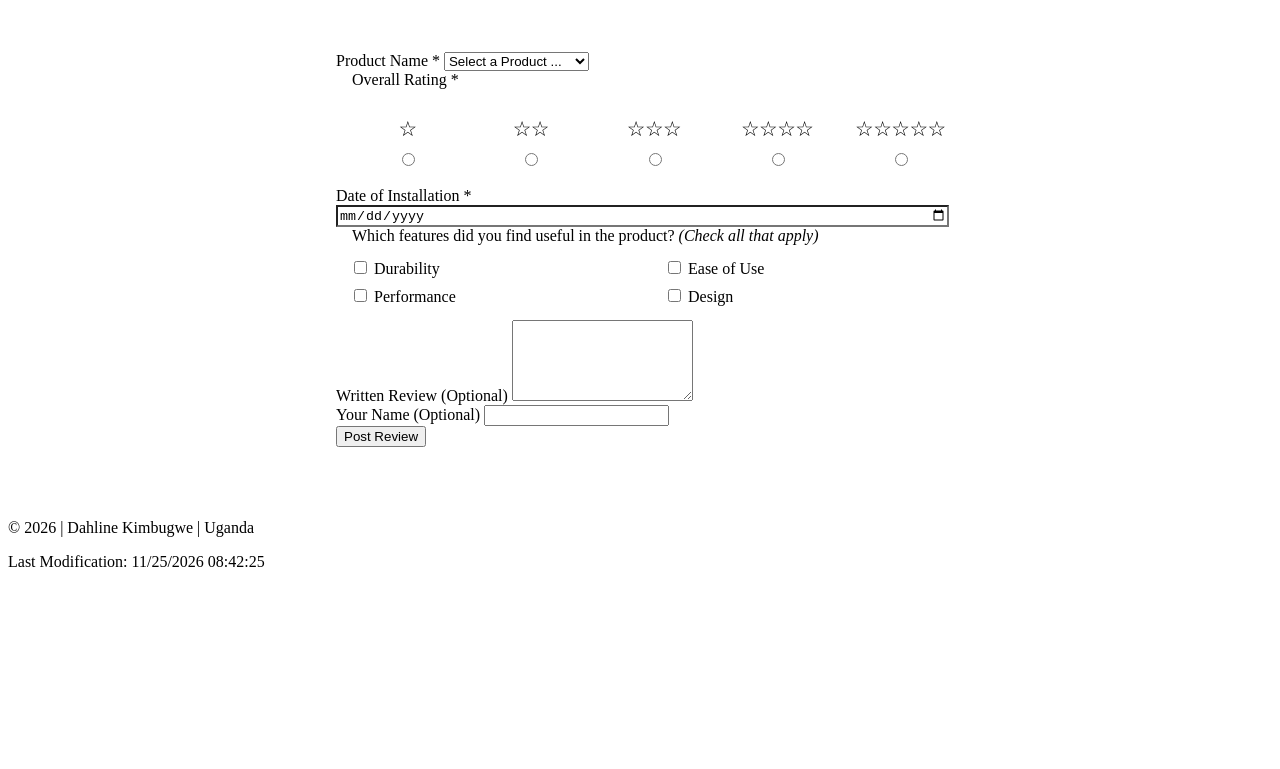
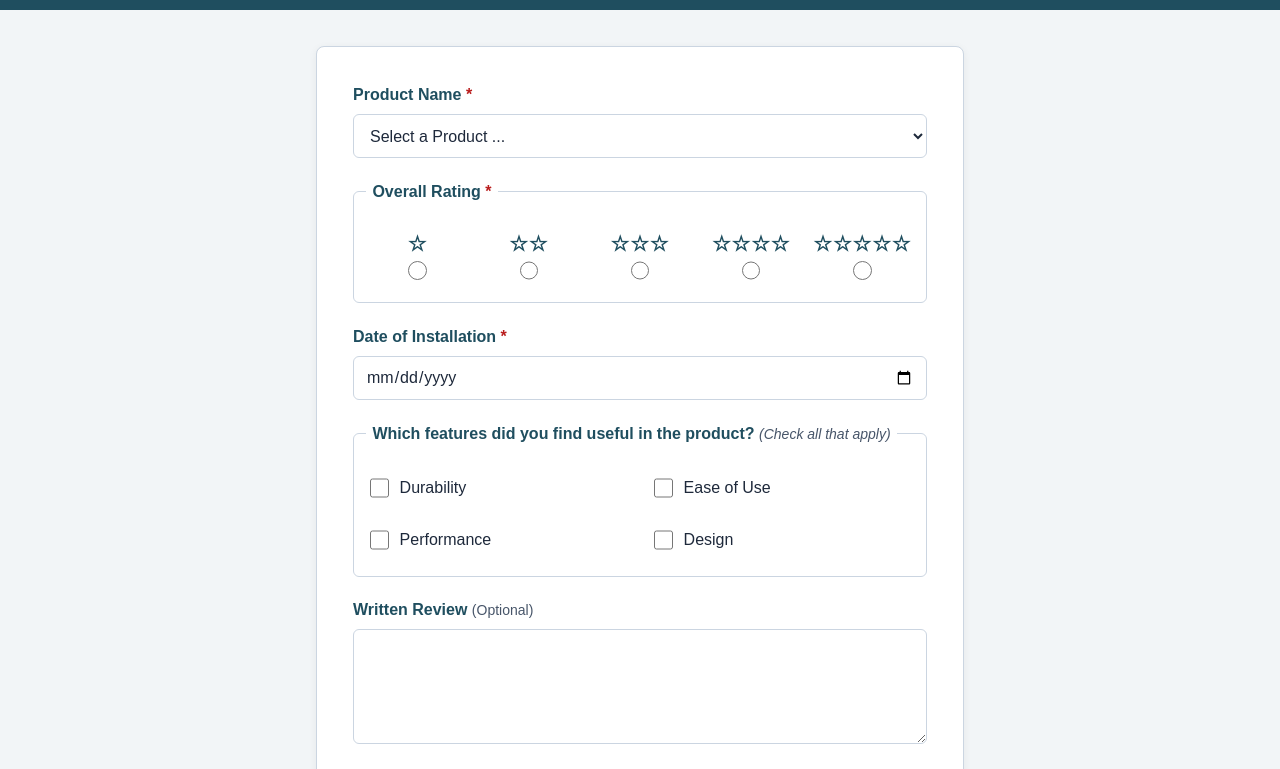
Before and after one commit to kimdahline/wdd131, a plain HTML site: page form.html in a window 1280 px wide. Shown: the part 78-847 px from the top of the page. Before the commit the page ends 800 px from the top, so only its background shows below. Drawn offline with Linux system fonts and the light colour scheme.

Commit message:
W05 Assignment: Product Review Form correction

```diff
--- a/styles/form-large.css
+++ b/styles/form-large.css
@@ -22,7 +22,12 @@
         gap: 0.5rem;
     }
 
+    .rating-group label {
+        padding: 0.5rem 0.25rem;
+    }
+
     .rating-group span {
         font-size: 1.3rem;
+        letter-spacing: 1px;
     }
 }
--- a/styles/form.css
+++ b/styles/form.css
@@ -1,4 +1,141 @@
-/* Fix fieldset shrinking on narrow mobile screens */
+:root {
+    --primary-color: #1f4e5f;
+    --primary-dark: #163844;
+    --secondary-color: #ffffff;
+    --accent-color: #f2f5f7;
+    --border-color: #cbd5e1;
+    --text-color: #1e293b;
+    --muted-text: #475569;
+    --required-color: #b91c1c;
+    --heading-font: Arial, Helvetica, sans-serif;
+    --body-font: Arial, Helvetica, sans-serif;
+    --font-size: 16px;
+}
+
+*, *::before, *::after {
+    margin: 0;
+    padding: 0;
+    box-sizing: border-box;
+}
+
+html, body {
+    max-width: 100%;
+    overflow-x: hidden;
+}
+
+body {
+    background-color: var(--accent-color);
+    color: var(--text-color);
+    font-family: var(--body-font);
+    font-size: var(--font-size);
+    line-height: 1.5;
+    display: flex;
+    flex-direction: column;
+    min-height: 100vh;
+}
+
+/* Header & Footer */
+header, footer {
+    background-color: var(--primary-color);
+    color: var(--secondary-color);
+    text-align: center;
+    padding: 1.25rem 1rem;
+    width: 100%;
+}
+
+header h1 {
+    font-family: var(--heading-font);
+    font-size: 1.75rem;
+    letter-spacing: 0.5px;
+    overflow-wrap: break-word;
+}
+
+footer {
+    margin-top: auto;
+    font-size: 0.9rem;
+}
+
+footer p + p {
+    margin-top: 0.35rem;
+    color: #e2e8f0;
+}
+
+/* Main Container */
+main {
+    width: 100%;
+    max-width: 600px;
+    margin: 1.5rem auto;
+    padding: 0 1rem;
+}
+
+/* Form Card */
+.wdd {
+    background-color: var(--secondary-color);
+    padding: 1.5rem;
+    border-radius: 8px;
+    border: 1px solid var(--border-color);
+    box-shadow: 0 2px 8px rgba(0, 0, 0, 0.06);
+    width: 100%;
+    max-width: 100%;
+}
+
+.form-group {
+    margin-bottom: 1.35rem;
+    min-width: 0;
+}
+
+.wdd label,
+.wdd legend {
+    display: block;
+    font-weight: 700;
+    color: var(--primary-color);
+    margin-bottom: 0.45rem;
+    overflow-wrap: break-word;
+}
+
+.required {
+    color: var(--required-color);
+}
+
+.optional {
+    font-weight: 400;
+    font-size: 0.875rem;
+    color: var(--muted-text);
+}
+
+/* Text, Date, Select & Textarea Inputs */
+.wdd select,
+.wdd input[type="date"],
+.wdd input[type="text"],
+.wdd textarea {
+    width: 100%;
+    max-width: 100%;
+    min-width: 0;
+    padding: 0.7rem 0.75rem;
+    font-family: inherit;
+    font-size: 1rem;
+    color: var(--text-color);
+    background-color: var(--secondary-color);
+    border: 1px solid var(--border-color);
+    border-radius: 6px;
+    min-height: 44px;
+}
+
+.wdd input[type="date"] {
+    display: block;
+    -webkit-appearance: none;
+    appearance: none;
+}
+
+.wdd select:focus,
+.wdd input:focus,
+.wdd textarea:focus {
+    outline: 2px solid var(--primary-color);
+    outline-offset: 1px;
+    border-color: var(--primary-color);
+}
+
+/* Fieldsets (Rating & Features) */
 .wdd fieldset {
     border: 1px solid var(--border-color);
     border-radius: 6px;
@@ -8,7 +145,18 @@
     max-width: 100%;
 }
 
-/* Keep the 5 rating options fitting cleanly inside mobile width */
+.wdd legend {
+    padding: 0 0.4rem;
+    margin-bottom: 0;
+}
+
+.wdd legend em {
+    font-weight: 400;
+    font-size: 0.875rem;
+    color: var(--muted-text);
+}
+
+/* Overall Rating Stars */
 .rating-group {
     display: flex;
     justify-content: space-between;
@@ -34,6 +182,11 @@
     min-height: 48px;
 }
 
+.rating-group label:hover {
+    background-color: var(--accent-color);
+    border-color: var(--border-color);
+}
+
 .rating-group span {
     font-size: 0.85rem;
     color: var(--primary-color);
@@ -43,12 +196,102 @@
     white-space: nowrap;
 }
 
-/* Prevent iOS Safari date input from looking squished */
-.wdd input[type="date"] {
-    display: block;
+.rating-group input[type="radio"] {
+    width: 1.15rem;
+    height: 1.15rem;
+    accent-color: var(--primary-color);
+    cursor: pointer;
+}
+
+/* Useful Features Checkboxes */
+.checkbox-group {
+    display: flex;
+    flex-direction: column;
+    gap: 0.5rem;
+    padding-top: 0.4rem;
+    min-width: 0;
+}
+
+.checkbox-group label {
+    display: flex;
+    align-items: center;
+    gap: 0.65rem;
+    font-weight: 400;
+    color: var(--text-color);
+    margin-bottom: 0;
+    padding: 0.35rem 0.25rem;
+    cursor: pointer;
+    min-height: 44px;
+    min-width: 0;
+}
+
+.checkbox-group input[type="checkbox"] {
+    flex-shrink: 0;
+    width: 1.2rem;
+    height: 1.2rem;
+    accent-color: var(--primary-color);
+    cursor: pointer;
+}
+
+/* Submit Button */
+.wdd input[type="submit"] {
     width: 100%;
     max-width: 100%;
-    min-width: 0;
-    -webkit-appearance: none;
-    appearance: none;
+    padding: 0.85rem 1.25rem;
+    font-size: 1.05rem;
+    font-weight: 700;
+    color: var(--secondary-color);
+    background-color: var(--primary-color);
+    border: none;
+    border-radius: 6px;
+    cursor: pointer;
+    min-height: 48px;
+    transition: background-color 0.2s ease;
 }
+
+.wdd input[type="submit"]:hover {
+    background-color: var(--primary-dark);
+}
+
+/* Confirmation Page (review.html) */
+.confirmation-card {
+    background-color: var(--secondary-color);
+    padding: 2rem 1.5rem;
+    border-radius: 8px;
+    border: 1px solid var(--border-color);
+    box-shadow: 0 2px 8px rgba(0, 0, 0, 0.06);
+    text-align: center;
+    max-width: 100%;
+}
+
+.confirmation-card h2 {
+    color: var(--primary-color);
+    margin-bottom: 0.75rem;
+}
+
+.confirmation-card p {
+    margin-bottom: 1rem;
+}
+
+.counter-display {
+    background-color: var(--accent-color);
+    padding: 0.75rem 1rem;
+    border-radius: 6px;
+    border: 1px solid var(--border-color);
+    font-size: 1.05rem;
+}
+
+.confirmation-card a {
+    display: inline-block;
+    margin-top: 0.5rem;
+    padding: 0.7rem 1.25rem;
+    background-color: var(--primary-color);
+    color: var(--secondary-color);
+    text-decoration: none;
+    font-weight: 700;
+    border-radius: 6px;
+}
+
+.confirmation-card a:hover {
+    background-color: var(--primary-dark);
+}
```
